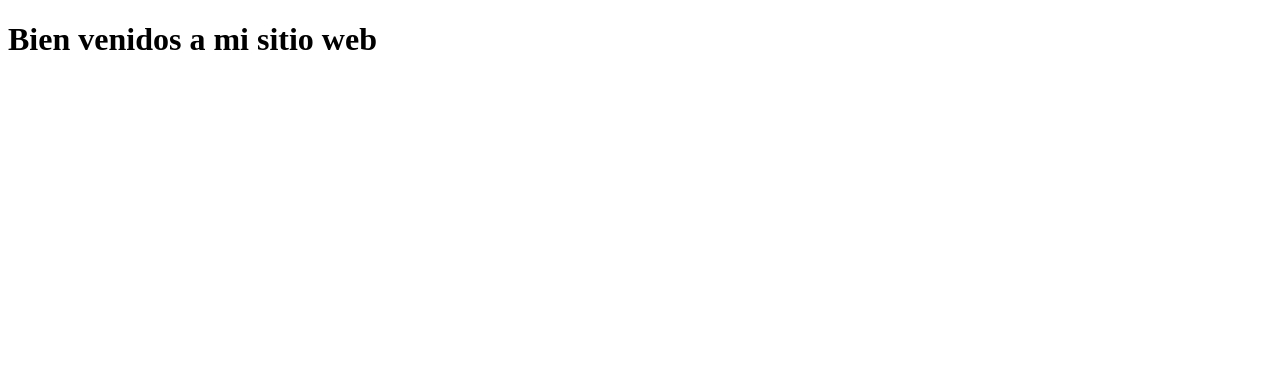
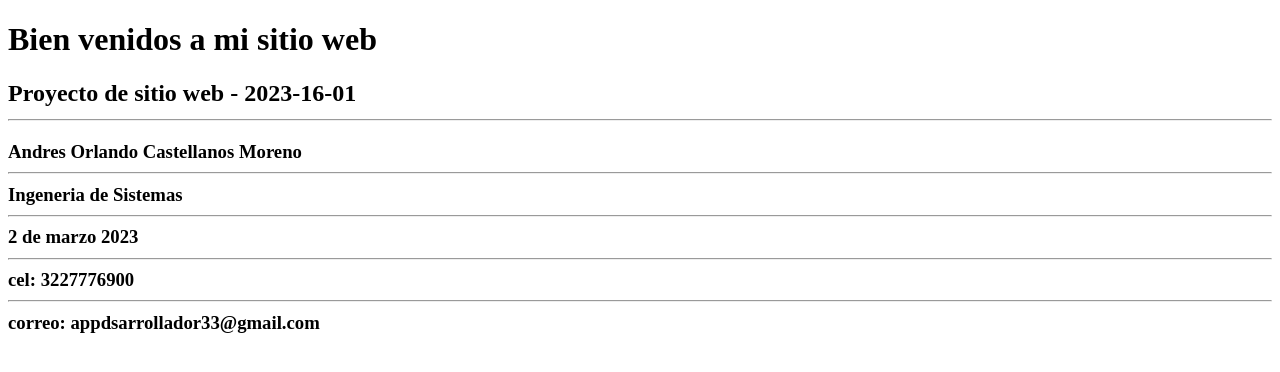
Before and after one commit to DSW-AndresCastellanos-1985/DSW-AndresCastellanos-1984, a plain HTML site: page index.html in a window 1280 px wide. Drawn offline with Linux system fonts and the light colour scheme.

Commit message:
Update index.html
primera actualizacìon  proyecto 2 de marzo -2023

```diff
--- a/index.html
+++ b/index.html
@@ -10,6 +10,21 @@
 <body>
     <h1>
         Bien venidos a mi sitio web
+        <h2>Proyecto de sitio web - 2023-16-01
+            <hr>
+            <h3>Andres Orlando Castellanos Moreno
+                <hr>
+
+                Ingeneria de Sistemas
+                <hr>
+                2 de marzo 2023
+                <hr>
+                cel: 3227776900
+                <hr>
+                correo: appdsarrollador33@gmail.com
+
+            </h3>
+        </h2>
     </h1>
 </body>
 </html>
```
